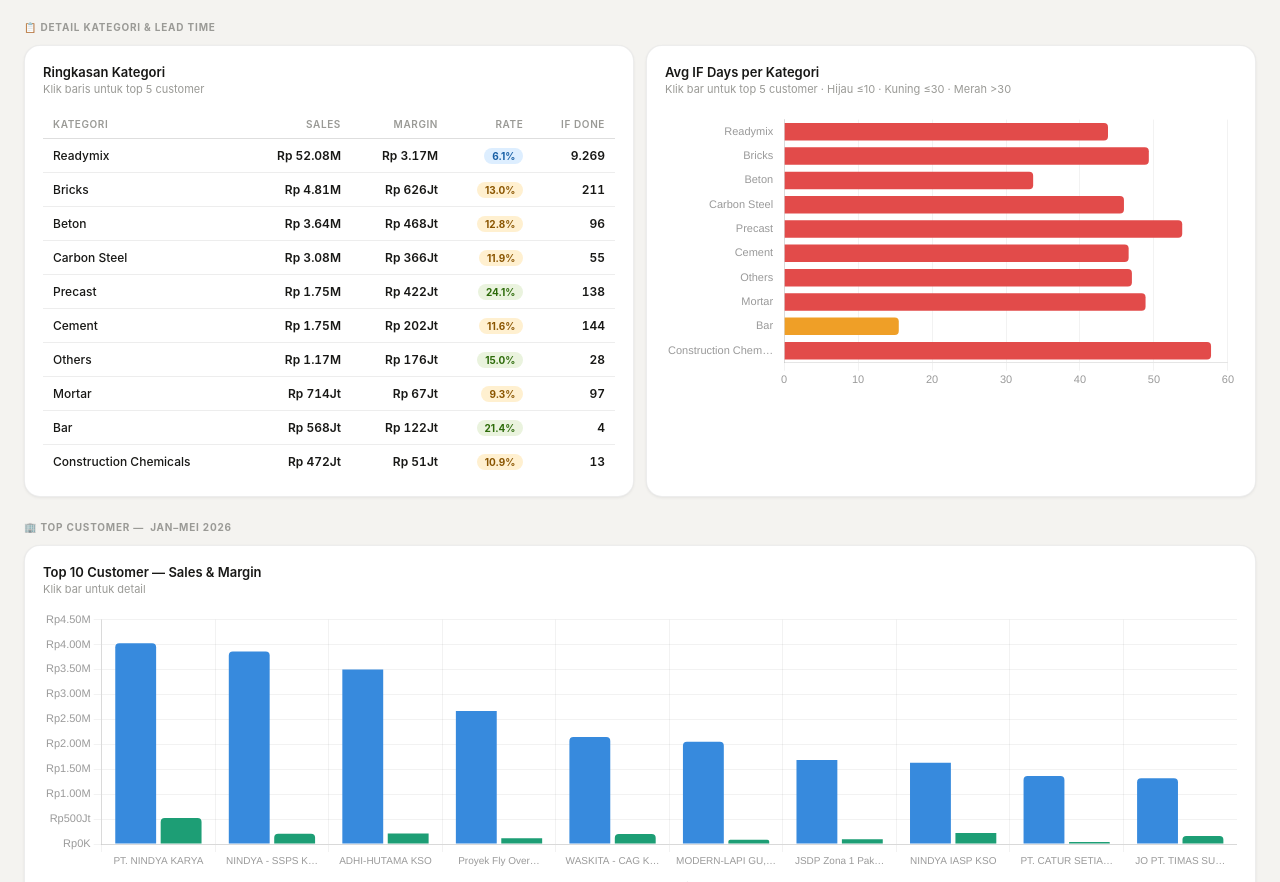
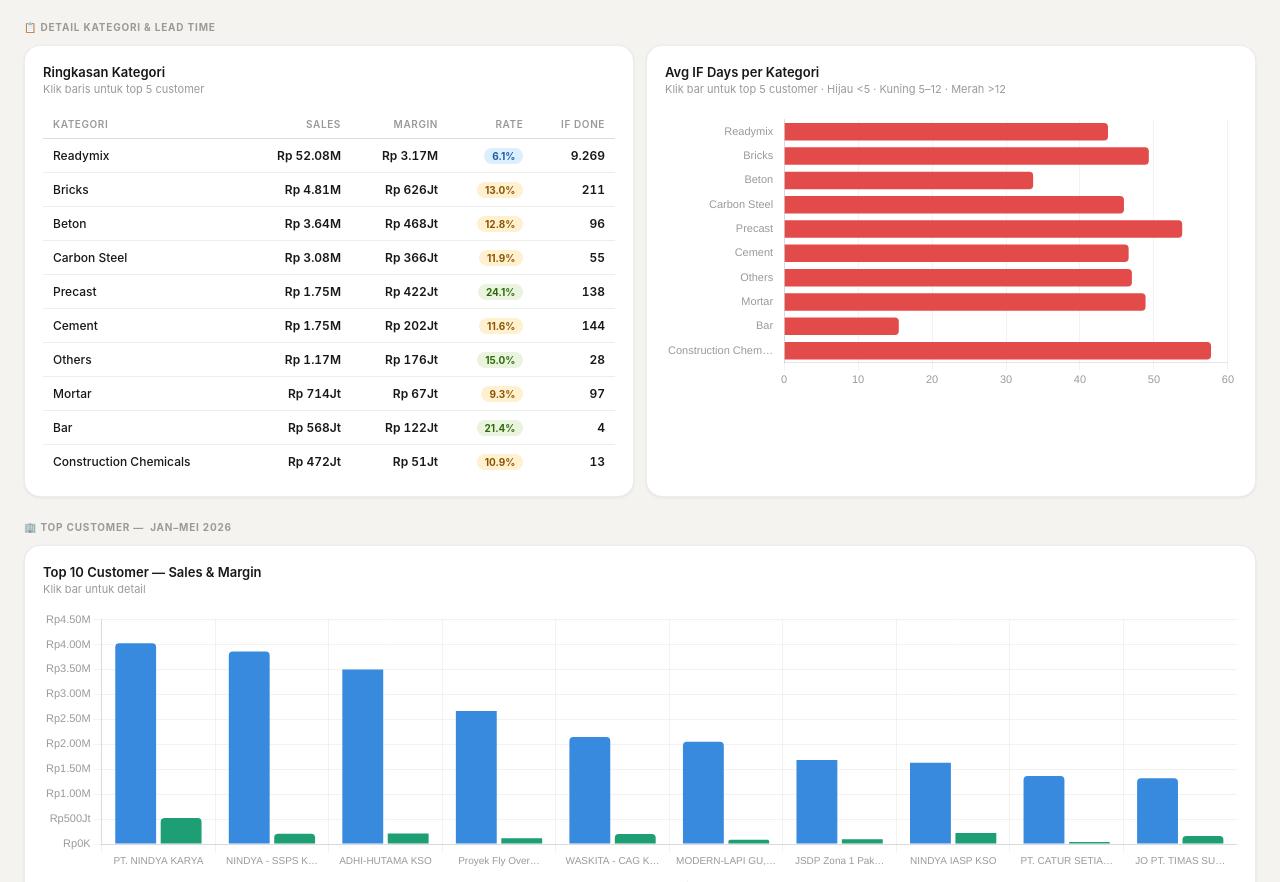
Before and after one commit to goc-operational/dashboard-ops, a plain HTML site: page index.html in a window 1280 px wide. Shown: the part 2291-3173 px from the top of the page. Drawn offline with nearby package versions, Linux system fonts and the light colour scheme.

Commit message:
Update index.html

```diff
--- a/index.html
+++ b/index.html
@@ -368,7 +368,7 @@
   </div>
   <div class="card">
     <div class="ct">Avg IF Days per Kategori</div>
-    <div class="cs">Klik bar untuk top 5 customer · Hijau ≤10 · Kuning ≤30 · Merah &gt;30</div>
+    <div class="cs">Klik bar untuk top 5 customer · Hijau &lt;5 · Kuning 5–12 · Merah &gt;12</div>
     <div style="position:relative;width:100%;height:280px;"><canvas id="chartIF" role="img" aria-label="IF days">IF days.</canvas></div>
   </div>
 </div>
@@ -513,6 +513,7 @@
 function fM(v){if(v>=1e9)return'Rp '+(v/1e9).toFixed(2)+'M';if(v>=1e6)return'Rp '+(v/1e6).toFixed(0)+'Jt';return'Rp '+(v/1e3).toFixed(0)+'K';}
 function fB(v){if(v>=1e9)return(v/1e9).toFixed(2)+'M';if(v>=1e6)return(v/1e6).toFixed(0)+'Jt';return(v/1e3).toFixed(0)+'K';}
 function fN(v){return Number(v).toLocaleString('id-ID');}
+function ifColor(v){return v<5?'#1D9E75':v<=12?'#EF9F27':'#E24B4A';}
 
 function getCats(){const k=S.month+'_'+S.area;return CAT[k]||(S.month==='all'?getMergedCats():CAT[MONTHS[0]+'_'+S.area]||[]);}
 function getMergedCats(){
@@ -643,7 +644,7 @@
   const cats=getCats();
   mkChart('chartIF',{
     type:'bar',
-    data:{labels:cats.map(c=>{const s=shortCat(c.name);return s.length>18?s.slice(0,17)+'…':s;}),datasets:[{label:'Avg IF Days',data:cats.map(c=>c.avgIF),backgroundColor:cats.map(c=>c.avgIF>30?'#E24B4A':c.avgIF>10?'#EF9F27':'#1D9E75'),borderRadius:4}]},
+    data:{labels:cats.map(c=>{const s=shortCat(c.name);return s.length>18?s.slice(0,17)+'…':s;}),datasets:[{label:'Avg IF Days',data:cats.map(c=>c.avgIF),backgroundColor:cats.map(c=>ifColor(c.avgIF)),borderRadius:4}]},
     options:{indexAxis:'y',responsive:true,maintainAspectRatio:false,plugins:{legend:{display:false},tooltip:{enabled:false}},
       onClick(_,items){if(!items.length)return;const c=cats[items[0].index];if(c)showCatCustDr(c.name);},
       onHover(_,items){document.getElementById('chartIF').style.cursor=items.length?'pointer':'default';},
```
